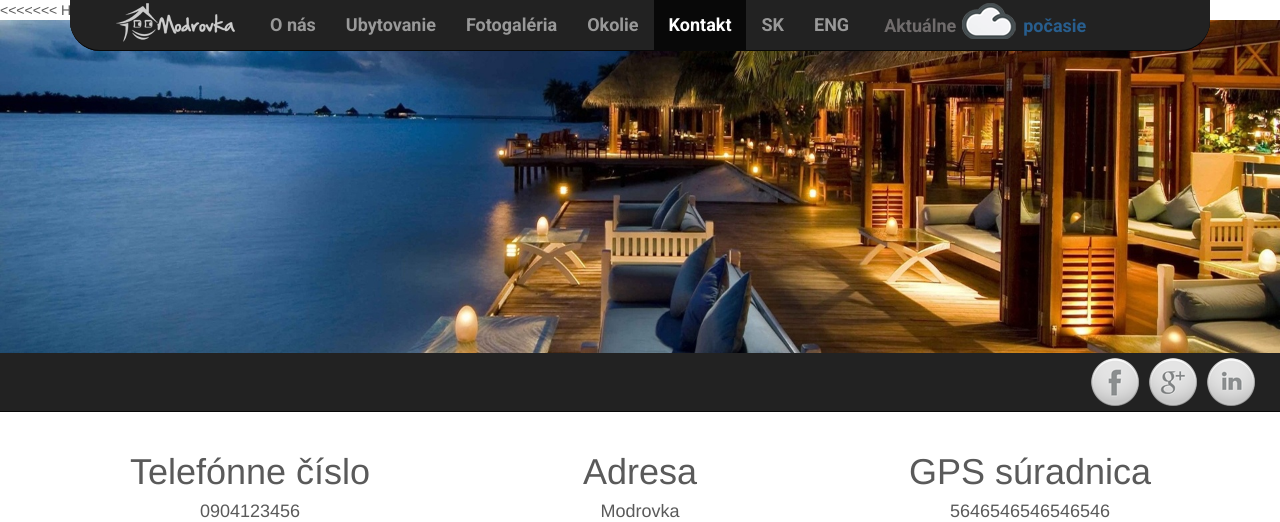
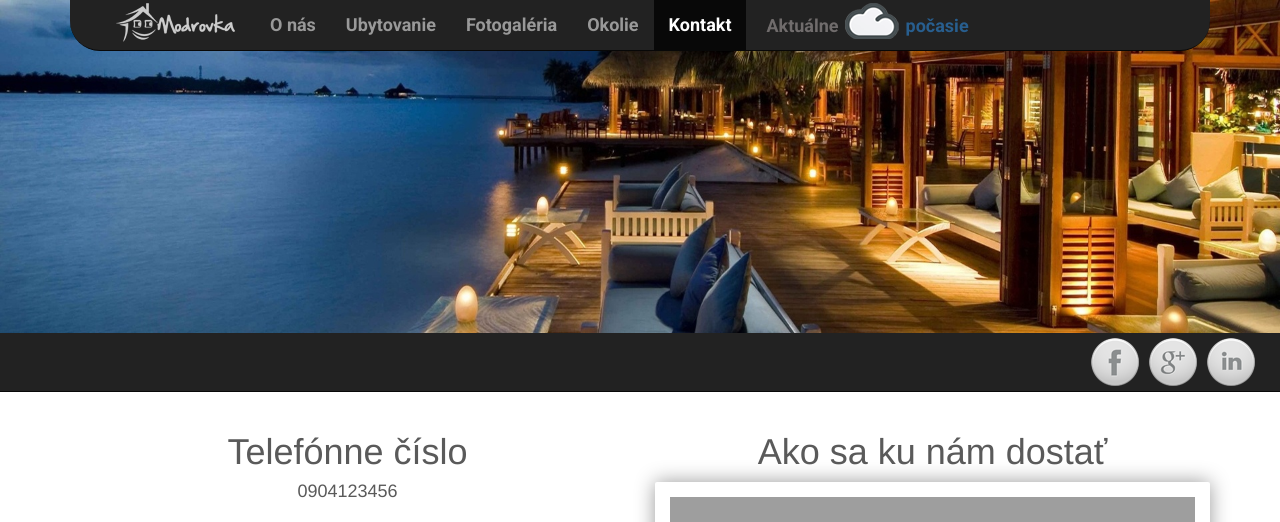
Before and after one commit to lukhor/ci_intro, a CodeIgniter app: page /ci_intro/index.php/site/contact in a window 1280 px wide. Shown: the top 522 px of the page. Run offline with CodeIgniter, Linux system fonts and the light colour scheme; a map, chart or similar area stays blank; some libraries are stand-ins or nearby versions; grey boxes are pictures that could not be loaded.

Commit message:
opravený contact page

```diff
--- a/application/config/autoload.php
+++ b/application/config/autoload.php
@@ -52,7 +52,7 @@
 |	$autoload['libraries'] = array('database', 'session', 'xmlrpc');
 */
 
-$autoload['libraries'] = array('database','session');
+$autoload['libraries'] = array('session');
 
 
 /*
--- a/application/controllers/site.php
+++ b/application/controllers/site.php
@@ -59,7 +59,7 @@
     }
 
     public function sent_mail(){
-        $config['protocol'] = 'smtp';
+        $config['protocol'] = 'mail';
         $config['charset'] = 'iso-8859-1';
         $config['smtp_host'] = "gator4053.hostgator.com";
         $config['smtp_user'] = "privat@tvin.sk";
--- a/application/views/contact_content.php
+++ b/application/views/contact_content.php
@@ -52,7 +52,6 @@
 </script>
 
 <body>
-<<<<<<< HEAD
 <div class="navbar-wrapper">
     <div class="container">
         <div class="navbar navbar-inverse navbar-static-top">
@@ -102,24 +101,6 @@
                         </li>
 
                     </ul>
-						<!--
-						<div class="pocasie_komplet">
-						<div class="pocasie_nazov1">
-						Aktuálne
-						</div>
-						<div class="weather-button">
-						<div class="weather-toggle">
-
-						<a data-toggle="popover" class="pocasie"> </a>
-						</div>
-
-						</div>
-						<div class="pocasie_nazov2">
-						počasie
-						</div>
-						</div>
-						-->
-
                 </div>
             </div>
         </div>
@@ -141,146 +122,6 @@
         </div>
     </div>
 </div>
-	<div class="navbar navbar-inverse navbar-static-top">
-		<div class="navbar-inner">
-			<div class="navbar-collapse collapse">
-				<ul class="nav navbar-nav social">
-					<li>
-						<a href="" class="FB_social"></a>
-					</li>
-					<li>
-						<a href="" class="G_social"></a>
-					</li>
-					<li>
-						<a href="" class="Limba_social"></a>
-					</li>
-				</ul>
-			</div>
-		</div>
-	</div>
-
-	<!-- ======= weather div -->
-	<div id="weather" class="weatherFeed" style="display: none"></div>
-
-	<div class="container">
-		<div class="row">
-			<div class="col-lg-4 text-center">
-				<h1>Telefónne číslo</h1>
-
-				<h4>0904123456</h4>
-			</div>
-
-			<div class="col-lg-4 text-center">
-				<h1>Adresa</h1>
-
-				<h4>Modrovka</h4>
-				<h4>Ulica</h4>
-				<h4>PSC</h4>
-			</div>
-
-			<div class="col-lg-4 text-center">
-				<h1>GPS súradnica</h1>
-
-				<h4>5646546546546546</h4>
-			</div>
-		</div>
-
-		<div class="row text-center">
-			<div class="col-lg-12">
-				<h1>Ako sa ku nám dostať</h1>
-
-				<div class="popin">
-					<div id="map" style="width: 100%; height:500px; background:#6699cc; "></div>
-				</div>
-			</div>
-		</div>
-
-		<!-- /END THE FEATURETTES -->
-		<!--</div>--><!--uzavretie body divu v footri-->
-
-<div class="navbar-wrapper">
-    <div class="container">
-        <div class="navbar navbar-default navbar-static-top navbar-inverse">
-            <div class="container">
-                <div class="navbar-header">
-                    <button type="button" class="navbar-toggle" data-toggle="collapse" data-target=".navbar-collapse">
-                        <span class="icon-bar"></span>
-                        <span class="icon-bar"></span>
-                        <span class="icon-bar"></span>
-                    </button>
-
-                    <a href="home" data-toggle="popover" class="logo"> </a>
-                </div>
-                <div class="navbar-collapse collapse">
-                    <ul class="nav navbar-nav">
-                        <li>
-                            <a href="home"> <?php echo label('about', $this); ?></a>
-                        </li>
-                        <li>
-                            <a href="accomodation"> <?php echo label('accomodation', $this); ?></a>
-                        </li>
-                        <li>
-                            <a href="photos"> <?php echo label('photogallery', $this); ?></a>
-                        </li>
-                        <li>
-                            <a href="attractions"> <?php echo label('attractions', $this); ?></a>
-                        </li>
-                        <li class="active">
-                            <a href="contact"> <?php echo label('contact', $this); ?></a>
-                        </li>
-                        <li<?php if($this->session->userdata("lang")=="slovak"){echo " class='active'";}?>>
-                            <?php
-                            $this->session->set_userdata("page", "contact");
-                            echo anchor("site/change/slovak","SK");
-                            ?>
-                        </li>
-                        <li<?php if($this->session->userdata("lang")=="english"){echo " class='active'";}?>>
-                            <?php
-                            $this->session->set_userdata("page", "contact");
-                            echo anchor("site/change/english", "ENG") ;
-                            ?>
-                        </li>
-                        <li>
-                            <div class="pocasie_komplet">
-                                <div class="pocasie_nazov1">
-                                    <?php echo label('actual', $this); ?>
-                                </div>
-                                <div class="weather-button">
-                                    <div class="weather-toggle">
-
-                                        <a data-toggle="popover" class="pocasie"> </a>
-                                    </div>
-
-                                </div>
-                                <div class="pocasie_nazov2">
-                                    <?php echo label('weather', $this); ?>
-                                </div>
-                            </div>
-                        </li>
-
-                    </ul>
-                </div>
-            </div>
-        </div>
-    </div>
-</div>
-
-<!-- Carousel
-================================================== -->
-<div id="myCarousel" class="carousel slide carousel-fade" data-ride="carousel" data-interval="6000">
-    <div class="carousel-inner">
-        <div class="item active">
-            <img src="images/img4.jpg" alt="First slide">
-        </div>
-        <div class="item">
-            <img src="images/img5.jpg" alt="Second slide">
-        </div>
-        <div class="item">
-            <img src="images/img6.jpg" alt="Third slide">
-        </div>
-    </div>
-</div>
-
 <div class="navbar navbar-inverse navbar-static-top">
     <div class="navbar-inner">
         <div class="navbar-collapse collapse">
@@ -329,4 +170,5 @@
             </div>
         </div>
     </div>
+</div>
 <!--</div>--><!--uzavretie body divu v footri-->
```
Also changed, not shown: application/language/english/db_lang.php (added, +29 -0 lines), application/language/slovak/db_lang.php (added, +29 -0 lines). Lines whose indentation alone changed are shown as unchanged.
